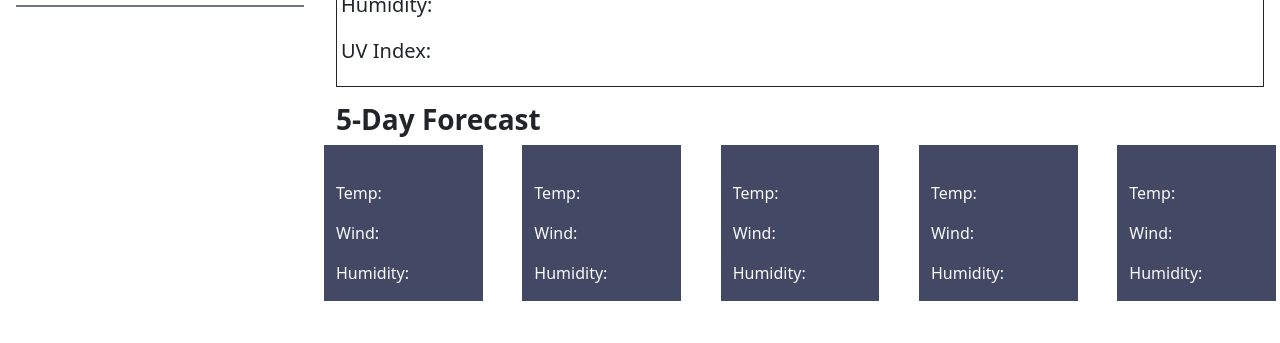
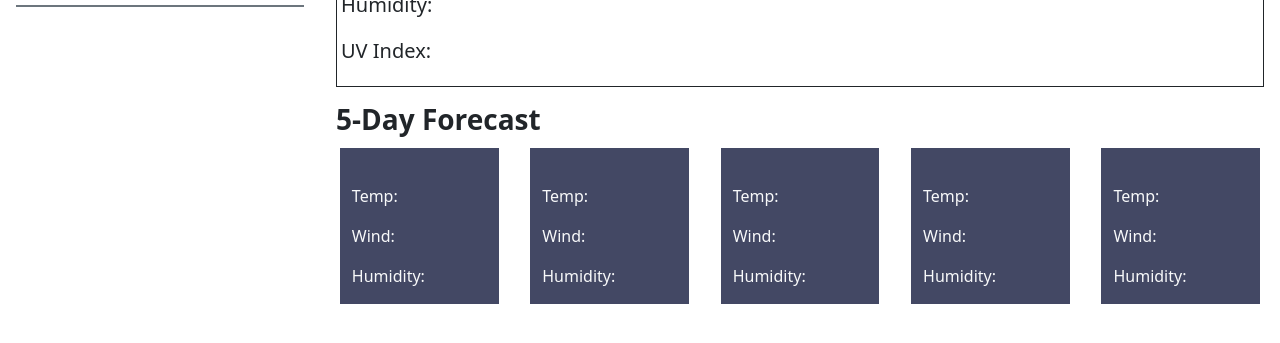
Before and after one commit to kg-phantom/weather-dashboard, a plain HTML site: page index.html in a window 1280 px wide. Shown: the part 227-570 px from the top of the page. Drawn offline with nearby package versions, Linux system fonts and the light colour scheme; no server answers.

Commit message:
last styling touches and .catch function for network errors

```diff
--- a/assets/css/styles.css
+++ b/assets/css/styles.css
@@ -13,6 +13,7 @@ header {
 
 .forecast {
     background-color: rgb(67, 72, 100);
+    margin: 3px 1px;
 }
 
 #history-btns button {
--- a/assets/js/script.js
+++ b/assets/js/script.js
@@ -86,6 +86,9 @@ var getLatLong = function(cityName) {
             alert("There was a problem with your request.");
         }
     })
+    .catch(function(error) {
+        alert("Unable to connect to OpenWeather.");
+    })
 };
 
 var getForecast = function(cityLatitude, cityLongitude) {
@@ -141,6 +144,9 @@ var getForecast = function(cityLatitude, cityLongitude) {
             })
         }
     })
+    .catch(function(error) {
+        alert("Unable to connect to OpenWeather.");
+    })
 };
 
 if(!searchHistory) {
--- a/index.html
+++ b/index.html
@@ -37,37 +37,37 @@
                     </p>
                 </div>
                 <div class="container-fluid p-0 pt-3">
-                    <div class="row justify-content-between">
+                    <div class="row justify-content-around">
                         <h3 class="fw-bold">5-Day Forecast</h3>
-                        <div id="day1" class="col-6 col-md-2 forecast text-light">
+                        <div id="day1" class="col-5 col-md-3 col-lg-2 forecast text-light">
                             <h4 class="pt-1"></h4>
                             <img class="d-inline-block" />
                             <p class="temp">Temp:</p>
                             <p class="wind">Wind:</p>
                             <p class="humidity">Humidity:</p>
                         </div>
-                        <div id="day2" class="col-6 col-md-2 forecast text-light">
+                        <div id="day2" class="col-5 col-md-3 col-lg-2 forecast text-light">
                             <h4 class="pt-1"></h4>
                             <img class="d-inline-block" />
                             <p class="temp">Temp:</p>
                             <p class="wind">Wind:</p>
                             <p class="humidity">Humidity:</p>
                         </div>
-                        <div id="day3" class="col-6 col-md-2 forecast text-light">
+                        <div id="day3" class="col-5 col-md-3 col-lg-2 forecast text-light">
                             <h4 class="pt-1"></h4>
                             <img class="d-inline-block" />
                             <p class="temp">Temp:</p>
                             <p class="wind">Wind:</p>
                             <p class="humidity">Humidity:</p>
                         </div>
-                        <div id="day4" class="col-6 col-md-2 forecast text-light">
+                        <div id="day4" class="col-5 col-md-3 col-lg-2 forecast text-light">
                             <h4 class="pt-1"></h4>
                             <img class="d-inline-block" />
                             <p class="temp">Temp:</p>
                             <p class="wind">Wind:</p>
                             <p class="humidity">Humidity:</p>
                         </div>
-                        <div id="day5" class="col-6 col-md-2 forecast text-light">
+                        <div id="day5" class="col-5 col-md-3 col-lg-2 forecast text-light">
                             <h4 class="pt-1"></h4>
                             <img class="d-inline-block" />
                             <p class="temp">Temp:</p>
```
